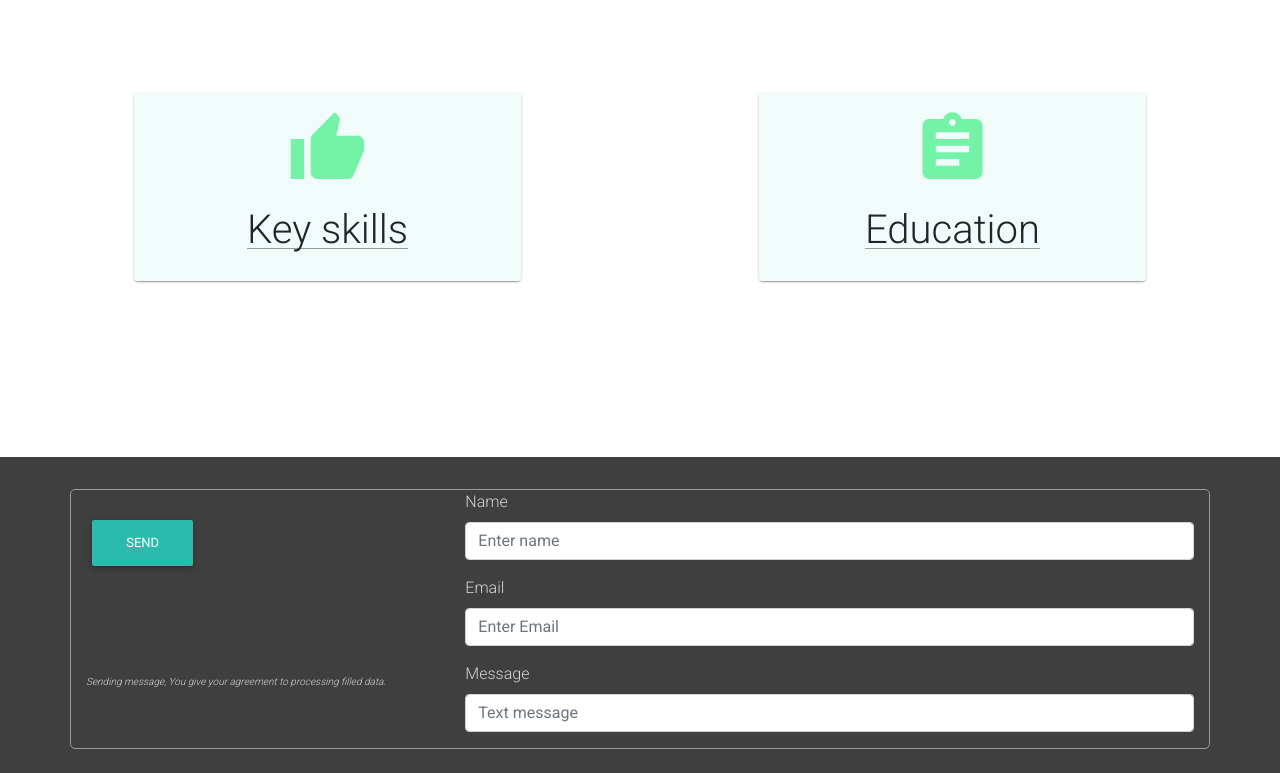
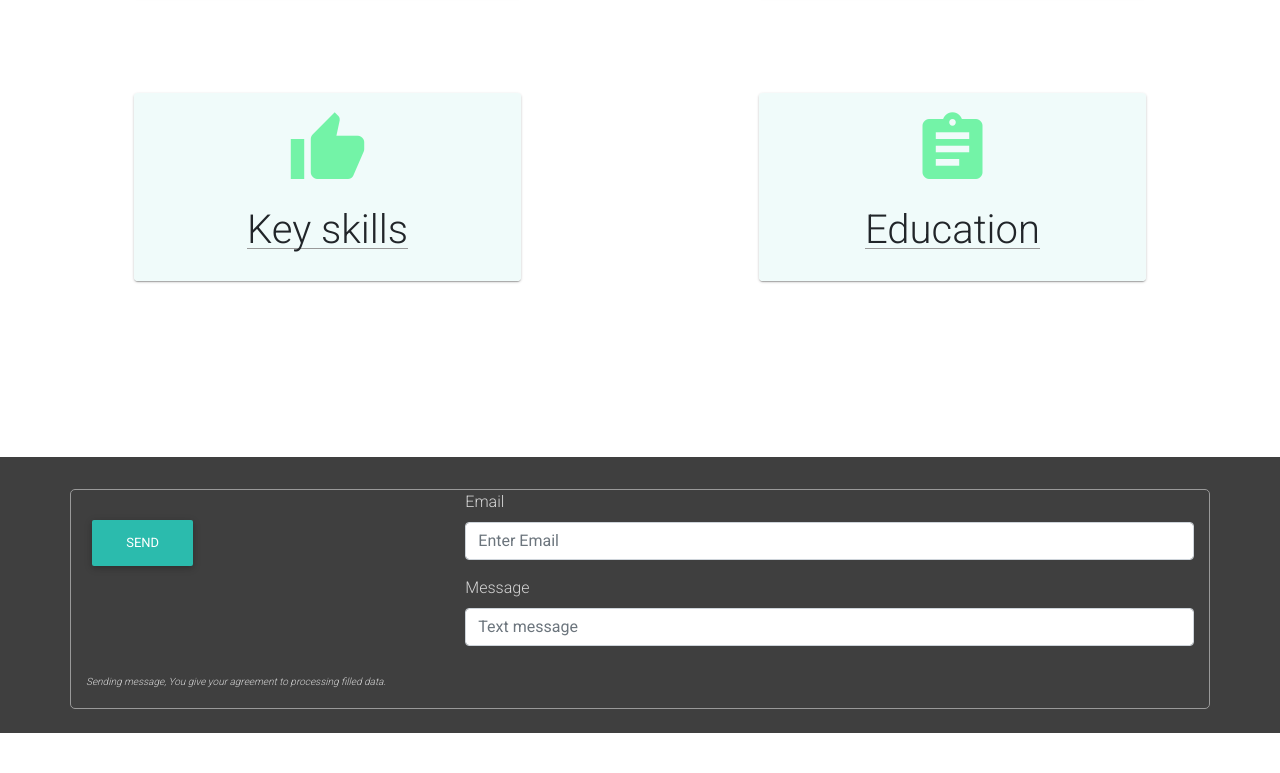
Before and after one commit to GeSeRnnov/geser-portfolio, a React (Create React App) app: page / in a window 1280 px wide. Shown: the part 2442-3215 px from the top of the page. After the commit the page ends 3175 px from the top, so only its background shows below. Built offline with nearby package versions, Linux system fonts and the light colour scheme.

Commit message:
send message repair message3

```diff
--- a/public/index.html
+++ b/public/index.html
@@ -34,7 +34,7 @@
   <body>
     <noscript>You need to enable JavaScript to run this app.</noscript>
       <form name="contact" netlify netlify-honeypot="bot-field" hidden>
-        <input type="text" name="name" />
+        <!-- <input type="text" name="name" /> -->
         <input type="email" name="email" />
         <input  type="text" name="message"></input>
       </form>
--- a/src/components/SendMail.js
+++ b/src/components/SendMail.js
@@ -106,14 +106,7 @@ class SendMail extends React.Component{
 							<input type="hidden" name="form-name" value="contact" />
 
 
-							<FieldGroup
-								id="formControlText"
-								type="text"
-								label="Name"
-								name="name"
-								placeholder="Enter name"
-								onChange={this.handleChangeNm}
-							/>
+
 							<FieldGroup
 								id="formControlEmail"
 								type="email"
@@ -149,7 +142,14 @@ export default SendMail;
 
 
 
-
+// <FieldGroup
+// 								id="formControlText"
+// 								type="text"
+// 								label="Name"
+// 								name="name"
+// 								placeholder="Enter name"
+// 								onChange={this.handleChangeNm}
+// 							/>
 
 
 
```
